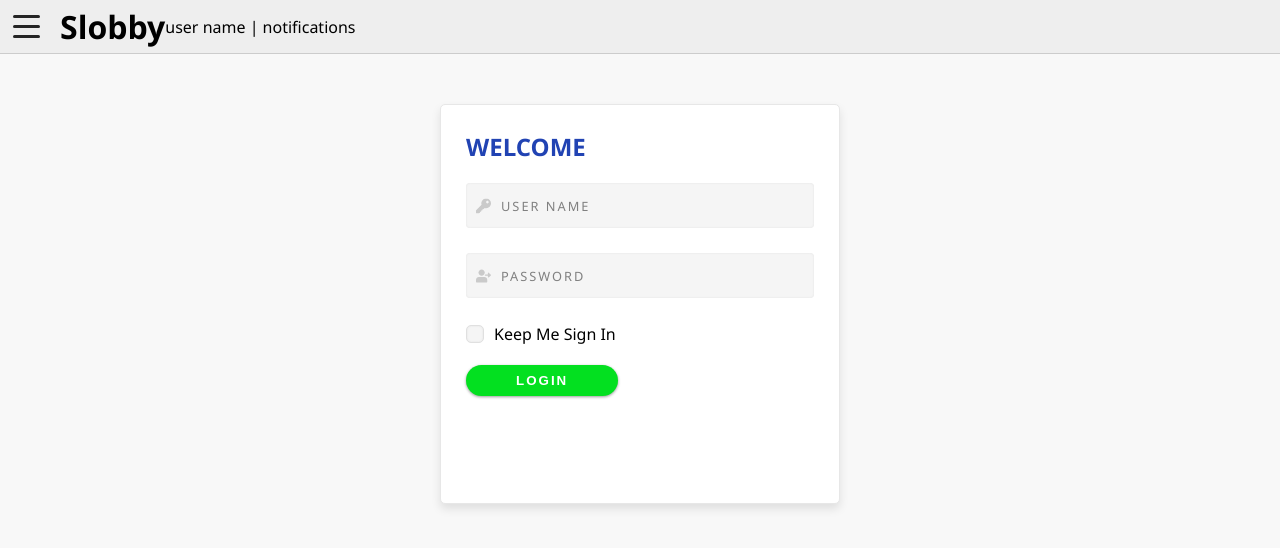
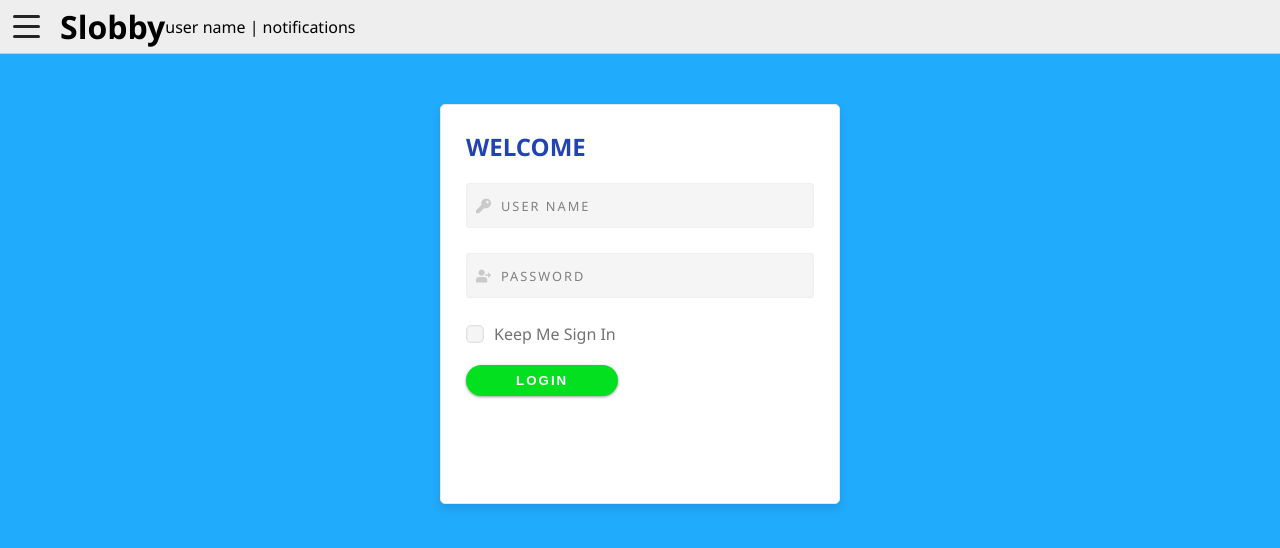
Before and after one commit to yonatansnir/slobby, a React (Create React App) app: page / in a window 1280 px wide. Shown: the top 548 px of the page. Built offline with nearby package versions, Linux system fonts and the light colour scheme.

Commit message:
fix style

```diff
--- a/src/components/form-element/_form-element.scss
+++ b/src/components/form-element/_form-element.scss
@@ -45,6 +45,7 @@
 }
 .check-box{
     display: flex;
+    color: rgb(114, 114, 114);
     align-items: center;
     margin-bottom: 20px;
     cursor: pointer;
@@ -71,8 +72,8 @@
             width: 5px;
             height: 10px;
             border: 0px;
-            border-right: 5px solid rgb(3, 224, 32);
-            border-bottom: 5px solid rgb(3, 224, 32);
+            border-right: 3px solid #182da1;
+            border-bottom: 3px solid #182da1;
             border-radius: 0px 0px 5px 0px;
             opacity: 0;
         }
--- a/src/style/_config.scss
+++ b/src/style/_config.scss
@@ -1,6 +1,6 @@
 *{ box-sizing: border-box; padding: 0px; margin: 0px; }
 body {
     font-family: 'Segoe UI', Tahoma, Geneva, Verdana, sans-serif;
-    background: rgb(248, 248, 248);
+    background: rgb(33, 171, 252);
     min-height: 100vh;
 }
--- a/src/style/style.css
+++ b/src/style/style.css
@@ -7,7 +7,7 @@
 
 body {
   font-family: 'Segoe UI', Tahoma, Geneva, Verdana, sans-serif;
-  background: #f8f8f8;
+  background: #21abfc;
   min-height: 100vh;
 }
 
@@ -184,6 +184,7 @@ header h1 {
   display: -webkit-box;
   display: -ms-flexbox;
   display: flex;
+  color: #727272;
   -webkit-box-align: center;
       -ms-flex-align: center;
           align-items: center;
@@ -218,8 +219,8 @@ header h1 {
   width: 5px;
   height: 10px;
   border: 0px;
-  border-right: 5px solid #03e020;
-  border-bottom: 5px solid #03e020;
+  border-right: 3px solid #182da1;
+  border-bottom: 3px solid #182da1;
   border-radius: 0px 0px 5px 0px;
   opacity: 0;
 }
```
Also changed, not shown: 1 other file (tests, documents, lock files or other folders).
